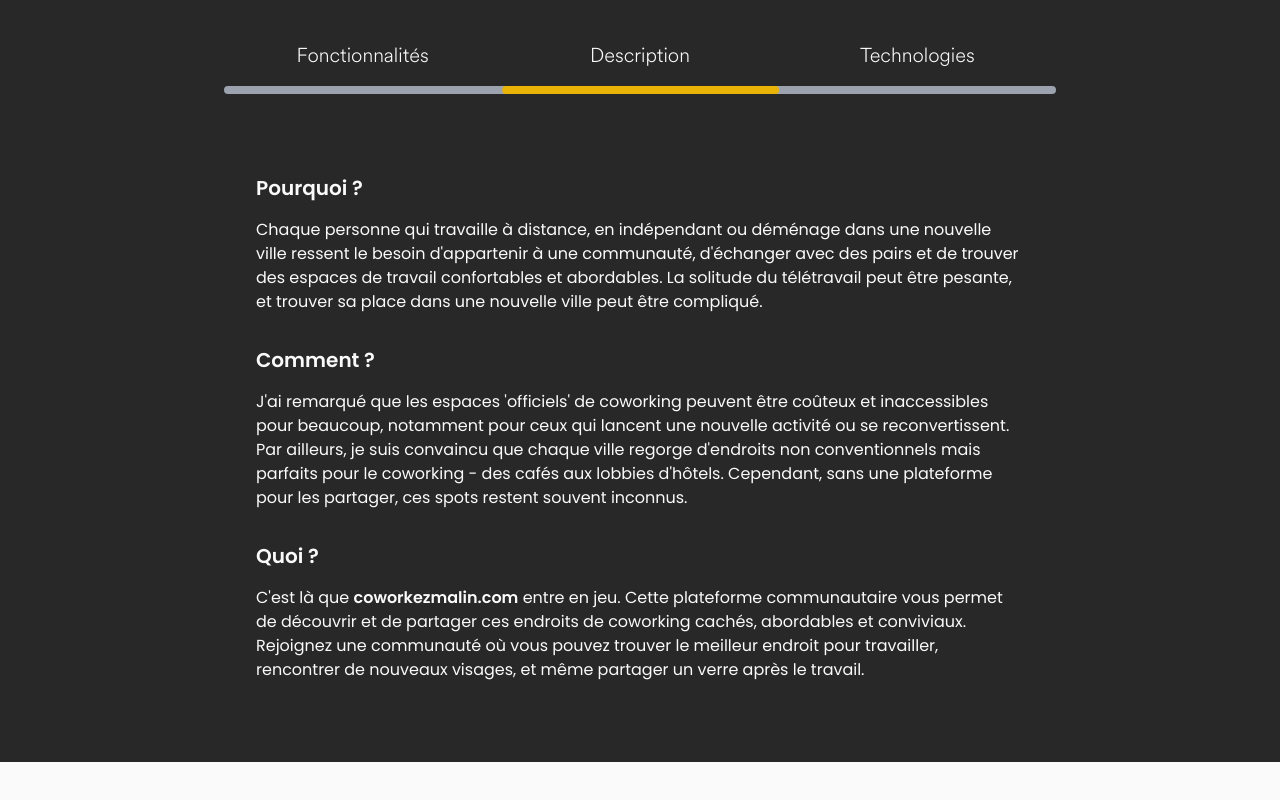
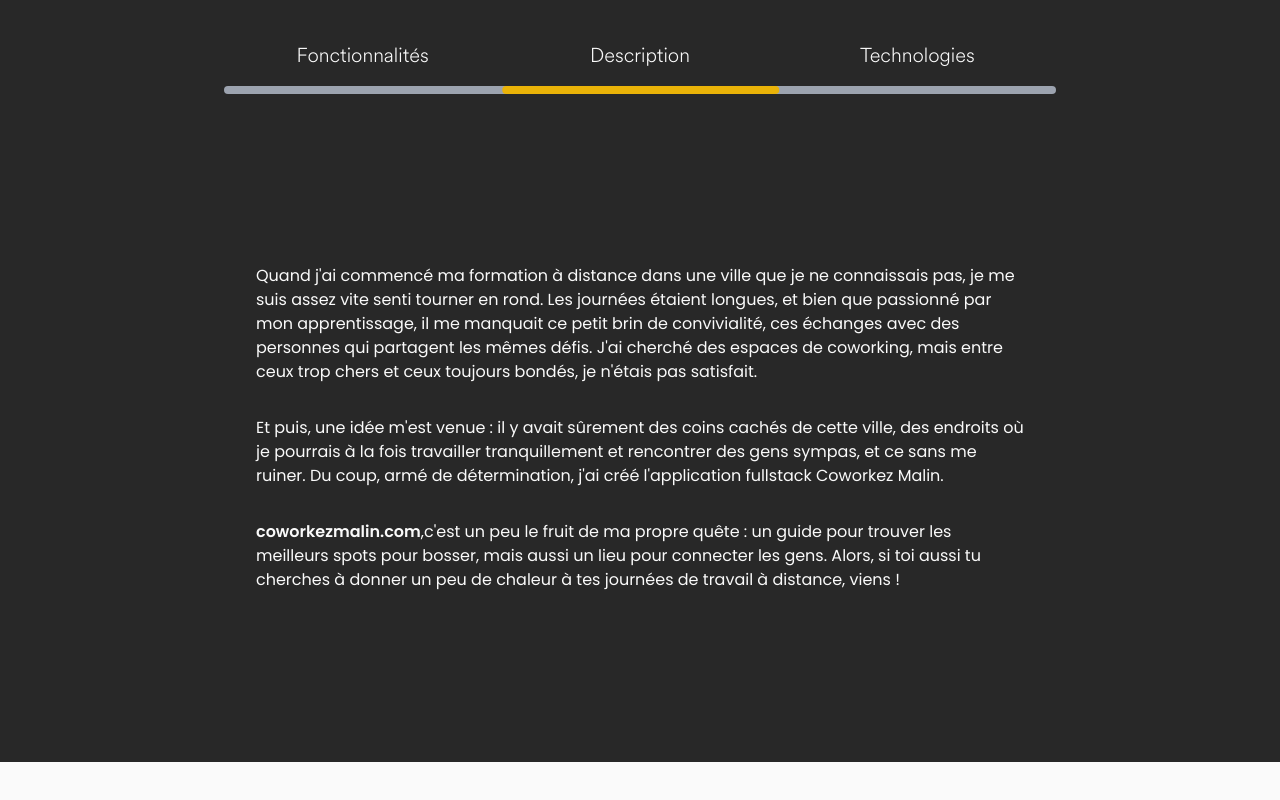
Before and after one commit to monkeycs60/portfolio-cs, a Next.js app: page / in a window 1280 px wide. Shown: the part 2753-3553 px from the top of the page. Built offline with nearby package versions, Linux system fonts and the light colour scheme.

Commit message:
style & text: enhance some details

```diff
--- a/src/components/AboutMe.tsx
+++ b/src/components/AboutMe.tsx
@@ -2,7 +2,7 @@
 	return (
 		<div
 			id='about'
-			className='w-full relative pt-[10px] pb-[60px] 2xl:pt-[30px] 2xl:pb-[80px] p-4 flex flex-col bg-secondary text-primary overflow-hidden'>
+			className='w-full relative pt-[10px] pb-[60px] 3xl:pt-[30px] 3xl:pb-[80px] p-4 flex flex-col bg-secondary text-primary overflow-hidden'>
 			<div className='w-[90vw] lg:w-[65vw] pt-12 flex-col gap-4 3xl:gap-16 mx-auto'>
 				<div className='flex gap-4'>
 					<h2 className='font-poppins text-xl lg:text-2xl 2xl:text-3xl'>
@@ -10,7 +10,7 @@
 					</h2>{' '}
 					<div className='bg-gray-cool-100 w-[5px] animate-pulse '></div>
 				</div>
-				<div className='mt-[50px] 2xl:mt-[90px] 2xl:w-[90%] flex flex-col gap-8 font-poppins text-sm lg:text-base 2xl:text-xl'>
+				<div className='mt-[50px] 2xl:mt-[70px] 3xl:mt-[90px] 2xl:w-[90%] flex flex-col gap-8 font-poppins text-sm lg:text-base 2xl:text-lg'>
 					<p className='lg:w-3/4 3xl:w-[60%] '>
 						D'abord formé au développement front-end avec une
 						spécialisation sur le framework React, j'ai continué mon
--- a/src/components/Hero.tsx
+++ b/src/components/Hero.tsx
@@ -16,7 +16,7 @@
 								Développeur Fullstack Javascript
 							</h2>
 						</div>
-						<div className='2xl:w-[80%] lg:mt-[5vh] flex items-center font-poppins lg:text-lg 2xl:text-2xl '>
+						<div className='2xl:w-[80%] lg:mt-[5vh] flex items-center font-poppins lg:text-lg 2xl:text-xl '>
 							<p className=''>
 								Je cherchais un métier qui me permette de matérialiser
 								mes idées. Je voulais créer quelque chose. Je suis
--- a/src/components/Project.tsx
+++ b/src/components/Project.tsx
@@ -28,7 +28,7 @@
 					<div className='bg-gray-cool-700 w-[5px] animate-pulse '></div>
 				</div>
 				<div className='pt-12'>
-					<span className='font-poppins text-sm lg:text-base 2xl:text-xl'>
+					<span className='font-poppins text-sm lg:text-base 2xl:text-lg'>
 						Ces projets ne sont pas des clones. Ils ont une âme.
 					</span>
 				</div>
@@ -45,7 +45,7 @@
 						iphoneClassName='absolute scale-[23%] lg:scale-[20%] 2xl:scale-[32%] 3xl:scale-[40%] -bottom-[260px] lg:-bottom-[410px] 2xl:-bottom-[310px] 3xl:-bottom-[340px] lg:left-[520px] 2xl:left-[900px] 3xl:left-[1300px] cursor-pointer hover:brightness-50'
 					/>
 					<div className='flex flex-col justify-center items-center gap-4 font-poppins'>
-						<h1 className='text-center text-3xl 2xl:text-4xl 3xl:text-5xl 3xl:mt-32 text-gray-cool-700'>
+						<h1 className='text-center text-3xl 2xl:text-3xl 3xl:text-4xl 3xl:mt-32 text-gray-cool-700'>
 							Coworkez Malin
 						</h1>
 						<Link href={'https://www.coworkezmalin.com'} target='_blank'>
@@ -78,7 +78,7 @@
 						iphoneClassName='absolute scale-[36%] lg:scale-[20%] 2xl:scale-[32%] 3xl:scale-[40%] -bottom-[120px] lg:-bottom-[420px] 2xl:-bottom-[310px] 3xl:-bottom-[340px] lg:-left-[120px] 2xl:-left-[70px] 3xl:left-[60px] hover:brightness-125 cursor-pointer'
 					/>
 					<div className='flex flex-col justify-center items-center gap-4 font-poppins'>
-						<h1 className='text-center text-3xl 2xl:text-4xl 3xl:text-5xl 3xl:mt-32 text-gray-cool-700'>
+						<h1 className='text-center text-3xl 2xl:text-3xl 3xl:text-4xl 3xl:mt-32 text-gray-cool-700'>
 							Chiaroscuro
 						</h1>
 						<Link
--- a/src/components/Project/ProjectDetails.tsx
+++ b/src/components/Project/ProjectDetails.tsx
@@ -26,13 +26,13 @@
 	const indicatorWidth = 100 / categories.length;
 
 	return (
-		<div className='flex flex-col h-[960px] lg:h-[800px] 3xl:h-[900px] my-[5vh] w-screen font-circularLight  bg-secondary text-primary'>
+		<div className='flex flex-col h-[960px] lg:h-[800px] 2xl:h-[760px] 3xl:h-[800px] my-[5vh] w-screen font-circularLight  bg-secondary text-primary'>
 			<div className='flex relative justify-between w-[90%] lg:w-[65%] mx-auto mt-20'>
 				{categories.map((category, index) => (
 					<span
 						key={index}
 						onClick={() => setActiveTab(category)}
-						className={`cursor-pointer w-[400px] font-semibold lg:font-normal flex-1 text-center text-sm lg:text-xl 2xl:text-2xl `}>
+						className={`cursor-pointer w-[400px] font-semibold lg:font-normal flex-1 text-center text-sm lg:text-xl 2xl:text-xl `}>
 						{category}
 					</span>
 				))}
--- a/src/components/Project/coworking/Coworkez.tsx
+++ b/src/components/Project/coworking/Coworkez.tsx
@@ -16,7 +16,7 @@
 
 export const CoworkezFeatures = () => {
 	return (
-		<div className='flex flex-col gap-8 font-poppins text-sm lg:text-base 2xl:text-xl'>
+		<div className='flex flex-col gap-8 font-poppins text-sm lg:text-base 2xl:text-md'>
 			<ul className='flex flex-col gap-8'>
 				<li className='flex gap-8 '>
 					<div>
@@ -24,7 +24,7 @@
 						<span className='font-bold underline-offset-2 underline'>
 							Système d'authentification
 						</span>{' '}
-						géré par une librairie tierce (Clerk).
+						géré par une librairie tierce, Clerk.
 					</div>
 					<div className='flex gap-2 text-yellow-500'>
 						<Lock className='w-6 h-6' />
@@ -110,44 +110,34 @@
 
 export const CoworkezDescription = () => {
 	return (
-		<div className='flex flex-col gap-8 font-poppins text-sm lg:text-base 2xl:text-xl'>
+		<div className='flex flex-col gap-8 font-poppins text-sm lg:text-base 2xl:text-md'>
 			<div className='flex flex-col gap-4'>
-				<span className='font-semibold text-base lg:text-xl'>
-					Pourquoi ?
-				</span>
 				<p>
-					Chaque personne qui travaille à distance, en indépendant ou
-					déménage dans une nouvelle ville ressent le besoin d'appartenir à
-					une communauté, d'échanger avec des pairs et de trouver des
-					espaces de travail confortables et abordables. La solitude du
-					télétravail peut être pesante, et trouver sa place dans une
-					nouvelle ville peut être compliqué.
+					Quand j'ai commencé ma formation à distance dans une ville que je
+					ne connaissais pas, je me suis assez vite senti tourner en rond.
+					Les journées étaient longues, et bien que passionné par mon
+					apprentissage, il me manquait ce petit brin de convivialité, ces
+					échanges avec des personnes qui partagent les mêmes défis. J'ai
+					cherché des espaces de coworking, mais entre ceux trop chers et
+					ceux toujours bondés, je n'étais pas satisfait.
 				</p>
 			</div>
 			<div className='flex flex-col gap-4'>
-				<span className='font-semibold text-base lg:text-xl'>
-					Comment ?
-				</span>
 				<p>
-					J'ai remarqué que les espaces 'officiels' de coworking peuvent
-					être coûteux et inaccessibles pour beaucoup, notamment pour ceux
-					qui lancent une nouvelle activité ou se reconvertissent. Par
-					ailleurs, je suis convaincu que chaque ville regorge d'endroits
-					non conventionnels mais parfaits pour le coworking - des cafés
-					aux lobbies d'hôtels. Cependant, sans une plateforme pour les
-					partager, ces spots restent souvent inconnus.
+					Et puis, une idée m'est venue : il y avait sûrement des coins
+					cachés de cette ville, des endroits où je pourrais à la fois
+					travailler tranquillement et rencontrer des gens sympas, et ce
+					sans me ruiner. Du coup, armé de détermination, j'ai créé
+					l'application fullstack Coworkez Malin.
 				</p>
 			</div>
 			<div className='flex flex-col gap-4'>
-				<span className='font-semibold text-base lg:text-xl'>Quoi ?</span>
 				<p>
-					C'est là que{' '}
-					<span className='font-semibold'>coworkezmalin.com</span> entre en
-					jeu. Cette plateforme communautaire vous permet de découvrir et
-					de partager ces endroits de coworking cachés, abordables et
-					conviviaux. Rejoignez une communauté où vous pouvez trouver le
-					meilleur endroit pour travailler, rencontrer de nouveaux visages,
-					et même partager un verre après le travail.
+					<span className='font-semibold'>coworkezmalin.com</span>,c'est un
+					peu le fruit de ma propre quête : un guide pour trouver les
+					meilleurs spots pour bosser, mais aussi un lieu pour connecter
+					les gens. Alors, si toi aussi tu cherches à donner un peu de
+					chaleur à tes journées de travail à distance, viens !
 				</p>
 			</div>
 		</div>
@@ -157,7 +147,7 @@
 export const CoworkezTechnologies = () => {
 	return (
 		<div className='flex flex-col gap-8 font-poppins '>
-			<div className='bg-gray-200 flex flex-col justify-start gap-6 lg:gap-4 font-semibold text-lg 2xl:text-2xl text-secondary px-4 lg:px-12 py-6'>
+			<div className='bg-gray-200 flex flex-col justify-start gap-6 lg:gap-4 font-semibold text-lg 2xl:text-xl text-secondary px-4 lg:px-12 py-6'>
 				<h3>Front-End</h3>
 				<div className='flex gap-8 lg:gap-12 justify-center items-center flex-wrap lg:flex-nowrap'>
 					<Image
@@ -234,7 +224,7 @@
 					</div>
 				</div>
 			</div>
-			<div className='bg-gray-200 flex flex-col justify-start gap-6 lg:gap-2 font-semibold text-lg 2xl:text-2xl text-secondary px-4 lg:px-12 py-6'>
+			<div className='bg-gray-200 flex flex-col justify-start gap-6 lg:gap-2 font-semibold text-lg 2xl:text-xl text-secondary px-4 lg:px-12 py-6'>
 				<h3 className=''>Back-End</h3>
 				<div className='flex gap-8 lg:gap-12 justify-center items-center flex-wrap lg:flex-nowrap'>
 					<Image
@@ -291,7 +281,7 @@
 					</div>
 				</div>
 			</div>
-			<div className='bg-gray-200 flex flex-col justify-start gap-6 lg:gap-4 font-semibold text-lg 2xl:text-2xl text-secondary px-4 lg:px-12 py-6'>
+			<div className='bg-gray-200 flex flex-col justify-start gap-6 lg:gap-4 font-semibold text-lg 2xl:text-xl text-secondary px-4 lg:px-12 py-6'>
 				<h3 className=''>Services</h3>
 				<div className='flex gap-8 lg:gap-12 justify-center items-center flex-wrap lg:flex-nowrap'>
 					<Image
--- a/src/components/TechStack.tsx
+++ b/src/components/TechStack.tsx
@@ -10,7 +10,7 @@
 					<h3 className='text-xl lg:text-2xl 2xl:text-3xl'>Tech Stack</h3>
 					<div className='bg-gray-cool-700 w-[5px] animate-pulse '></div>
 				</div>
-				<div className='flex lg:mt-[40px] gap-16 2xl:gap-0 flex-wrap 2xl:flex-nowrap 2xl:mt-[70px] 3xl:mt-[100px] 2xl:h-[350px] w-[80%] 2xl:w-full 3xl:w-[90%] bg-gray-100 items-center justify-center lg:justify-between text-base 2xl:text-lg font-poppins py-12  lg:p-20'>
+				<div className='flex lg:mt-[40px] gap-16 2xl:gap-0 flex-wrap 2xl:flex-nowrap 2xl:mt-[50px] 3xl:mt-[100px] 2xl:h-[350px] w-[80%] 2xl:w-full 3xl:w-[90%] bg-gray-100 items-center justify-center lg:justify-between text-base 2xl:text-lg font-poppins py-12  lg:p-20'>
 					<div className='flex-col lg:w-[33%] 2xl:w-auto'>
 						<div className='flex gap-10 justify-center 2xl:justify-normal'>
 							<Image
```
Also changed, not shown: src/components/Project/chiaroscuro/Chiaroscuro.tsx (+24 -24 lines).
